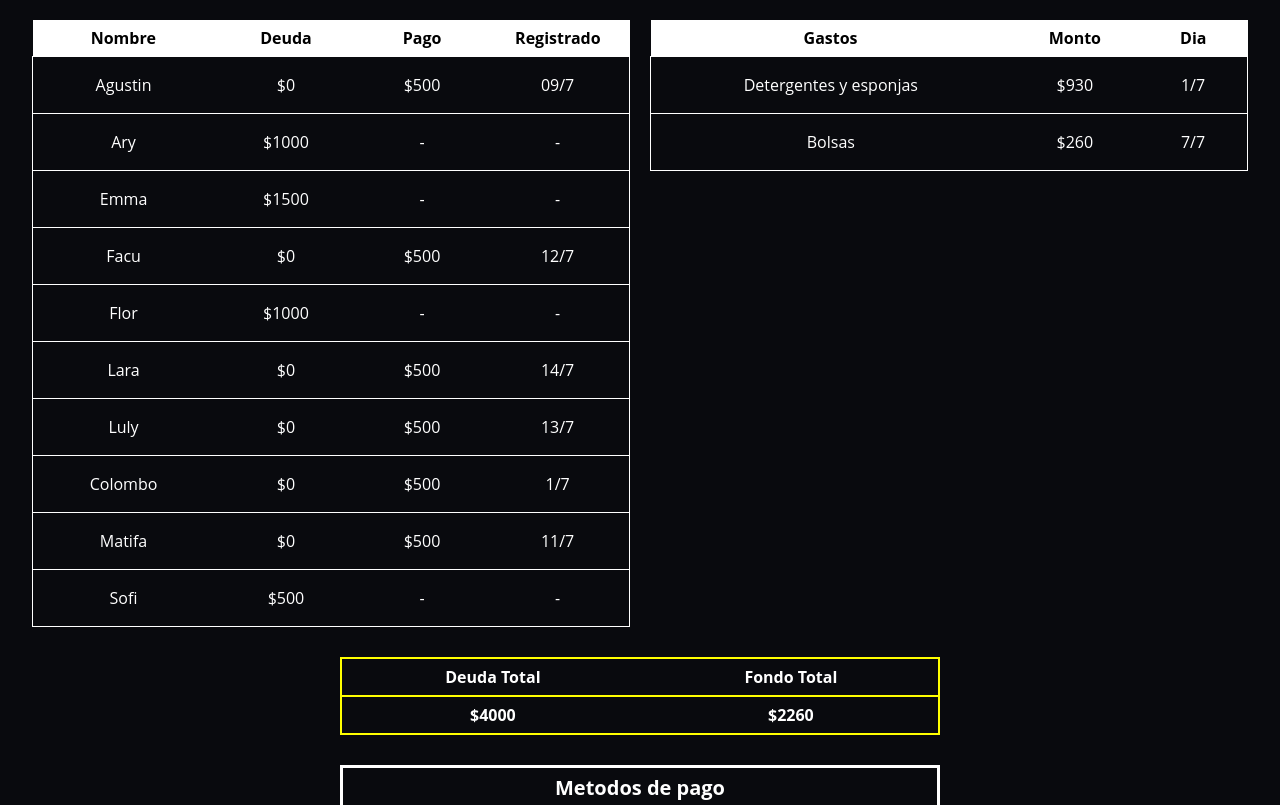
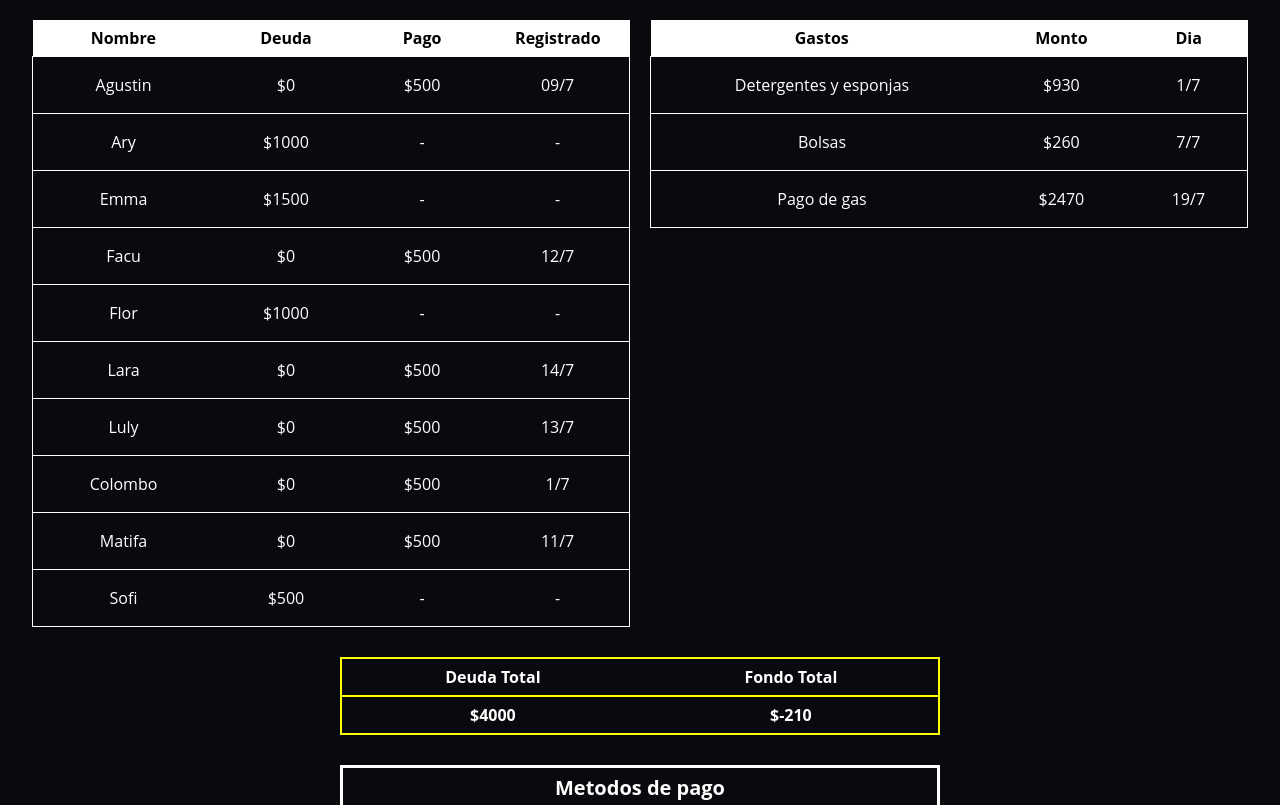
Before and after one commit to Agusting19v2/PB-WebSite, a plain HTML site: page views/fondopb.html in a window 1280 px wide. Shown: the part 70-875 px from the top of the page. Drawn offline with Linux system fonts and the light colour scheme.

Commit message:
PB-WebSite: cambios en el fondo

```diff
--- a/views/fondopb.html
+++ b/views/fondopb.html
@@ -114,6 +114,11 @@
               <td>$260</td>
               <td>7/7</td>
             </tr>
+            <tr class="table-body-tr">
+              <td>Pago de gas</td>
+              <td>$2470</td>
+              <td>19/7</td>
+            </tr>
           </tbody>
         </table>
       </div>
@@ -126,7 +131,7 @@
             </tr>
             <tr class="table-header-tr last-table-tr">
               <th>$4000</th>
-              <th>$2260</th>
+              <th>$-210</th>
             </tr>
           </thead>
         </table>
```
